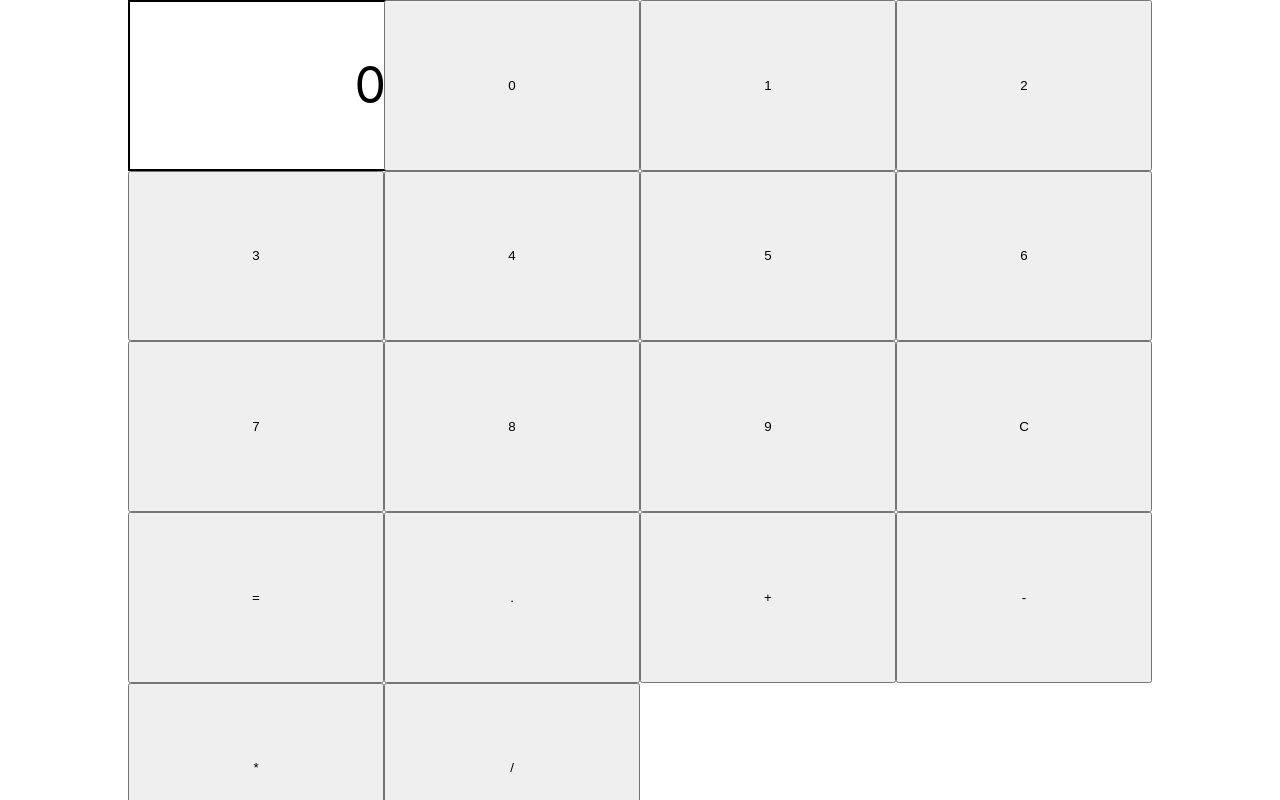
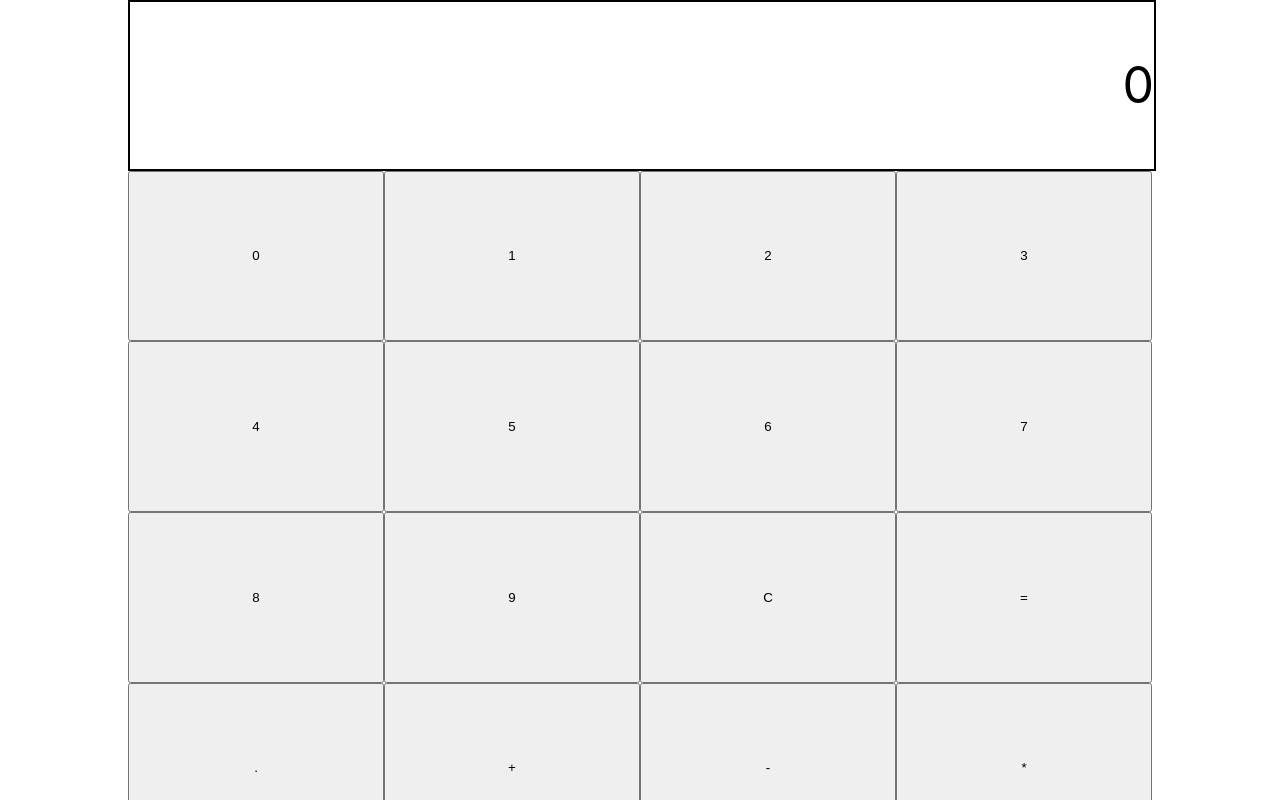
Before and after one commit to legenhairy/calculator, a React (Create React App) app: page / in a window 1280 px wide. Shown: the top 800 px of the page. Built offline with nearby package versions, Linux system fonts and the light colour scheme.

Commit message:
minor css changes, preparing for handleclick implementation

```diff
--- a/src/App.js
+++ b/src/App.js
@@ -12,6 +12,12 @@ class App extends Component {
       currentNum: "0"
     }
   }
+
+  handleClick = (event) => {
+
+  }
+
+
 
   render() {
     return (
--- a/src/components/Display.css
+++ b/src/components/Display.css
@@ -17,4 +17,6 @@
   justify-content: flex-end; /*this way, number appears towards end of container*/
   align-items: center; /*we want calculator to be center of page*/
   font-size: 50px;
+  grid-row: 1/2;
+  grid-column: 1/5;
 }
```
